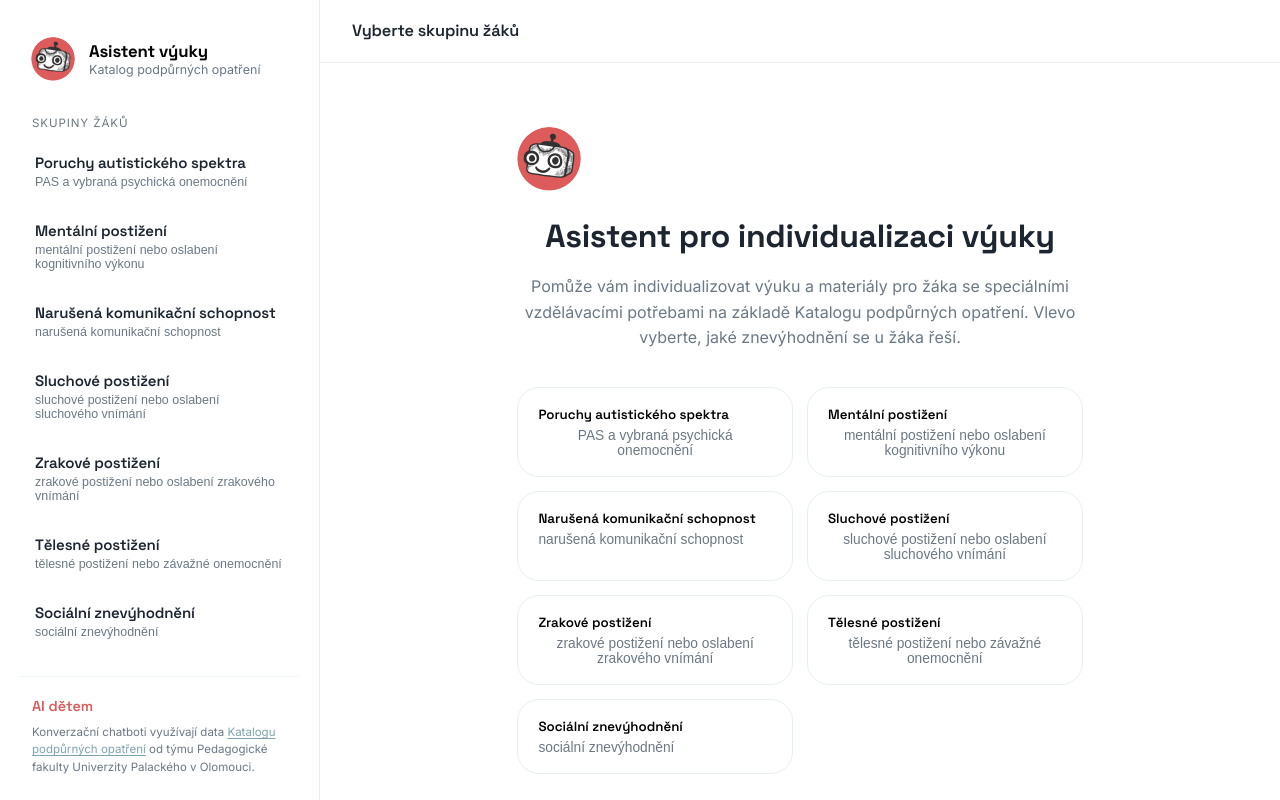
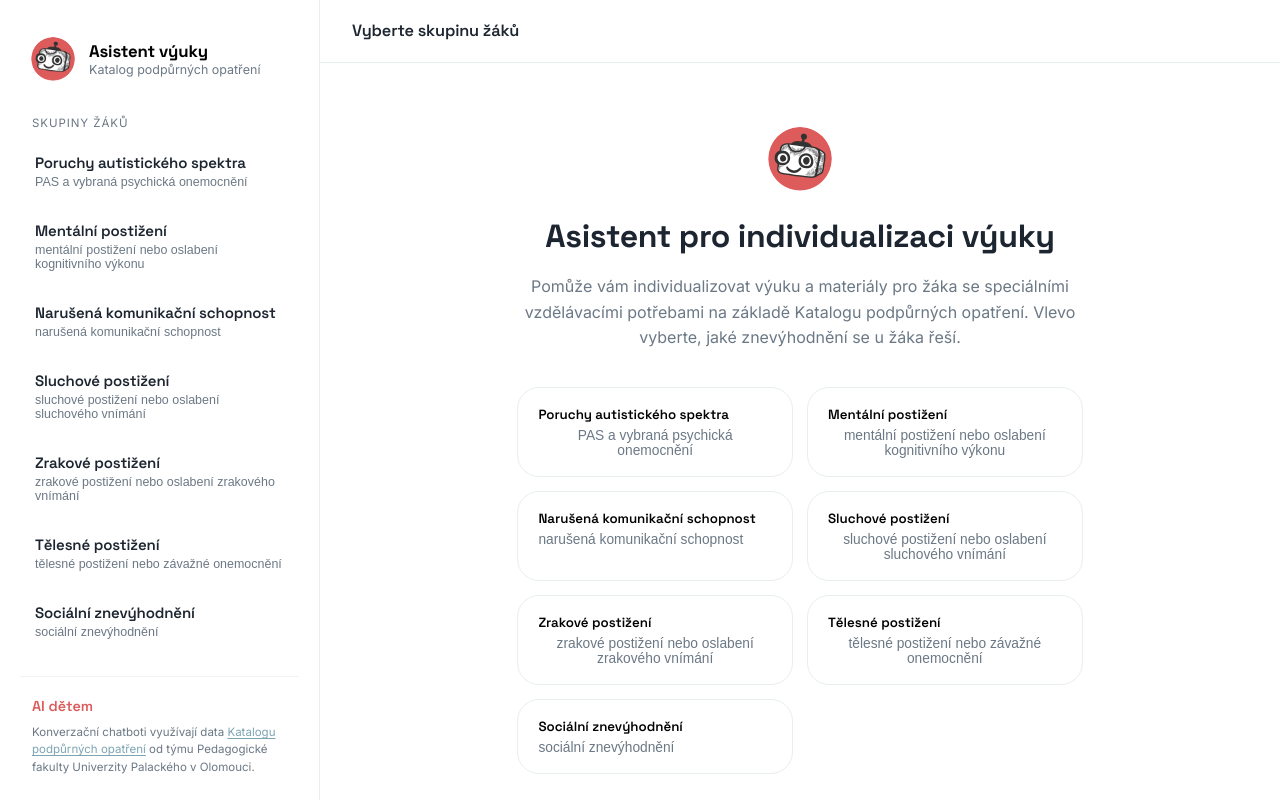
Before and after one commit to aidetemcz/podpurna-opatreni, a Next.js app: page / in a window 1280 px wide. Built offline with nearby package versions, Linux system fonts and the light colour scheme.

Commit message:
app: vystředění loga na úvodní obrazovce
Co-Authored-By: Claude Opus 4.8 <noreply@anthropic.com>
Claude-Session: https://claude.ai/code/session_01DmNQ6UWLTVyup2RLPHgE9X

```diff
--- a/app/globals.css
+++ b/app/globals.css
@@ -278,6 +278,10 @@ h3,
   text-align: center;
 }
 
+.welcome-inner img {
+  margin: 0 auto;
+}
+
 .welcome-inner h1 {
   font-size: 2rem;
   margin: 20px 0 12px;
```
